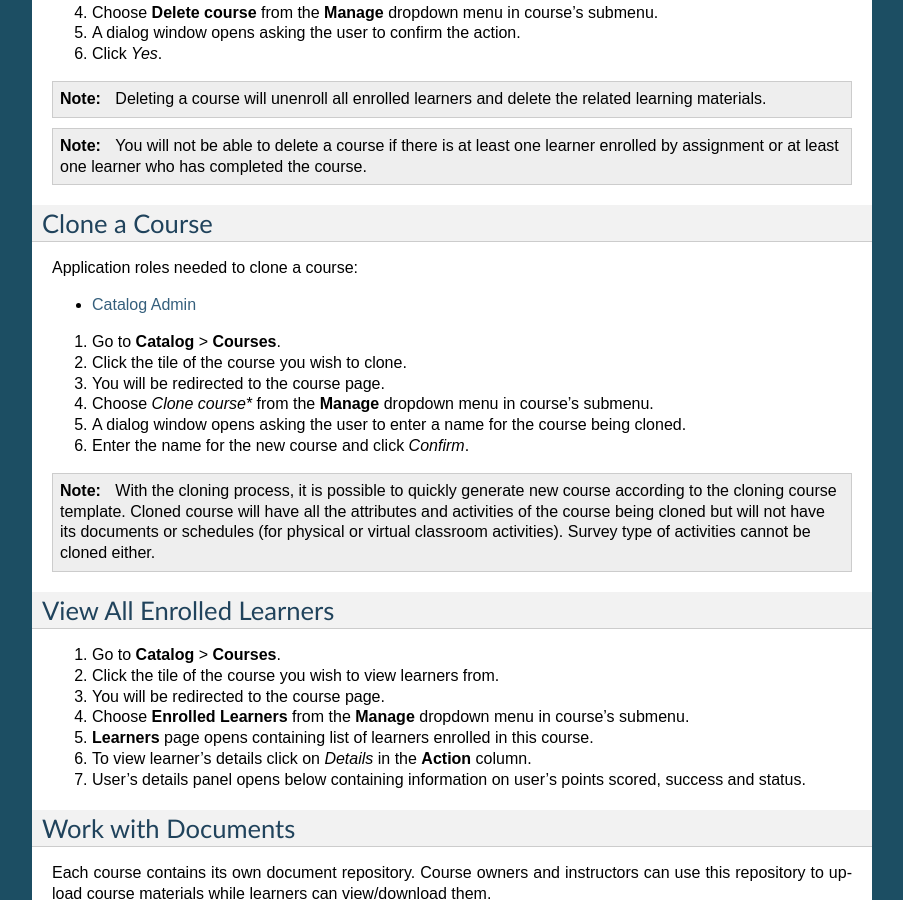
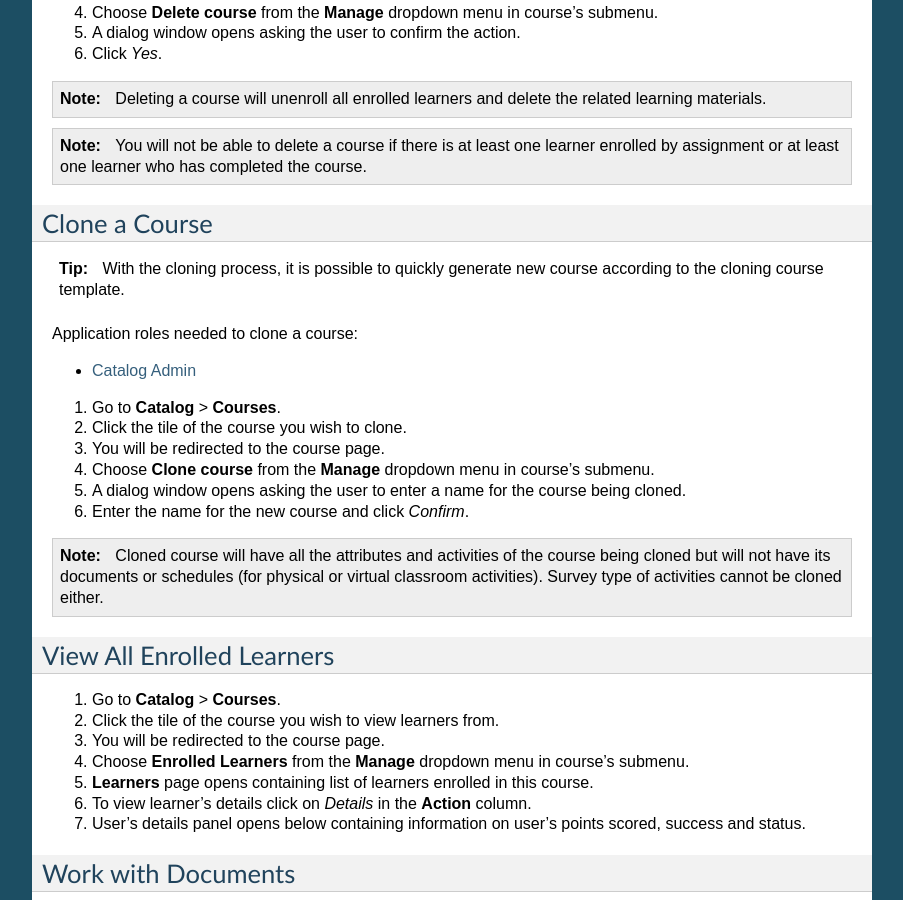
Before and after one commit to pslisko/performa365docs, a Sphinx documentation site: the page built from docs/howto/work_with_courses.rst, in a window 1280 px wide and 900 px high, scrolled down 2145 px. Shown: the whole window, without its empty margins (198-1101 px from the left). Built offline with Sphinx 7.4.7, drawn with Linux system fonts in a browser that asks for light colours; pages that are not in the unit, such as notebooks, are missing from menus; some of the changed lines change nothing that is shown.

Commit message:
Update work_with_courses.rst

```diff
--- a/docs/howto/work_with_courses.rst
+++ b/docs/howto/work_with_courses.rst
@@ -93,6 +93,8 @@ Application roles needed to delete a course:
 Clone a Course
 ******************
 
+.. tip::  With the cloning process, it is possible to quickly generate new course according to the cloning course template.
+
 Application roles needed to clone a course:
 
 * :ref:`Catalog Admin <catalog_administrator>`
@@ -101,11 +103,11 @@ Application roles needed to clone a course:
 #. Go to **Catalog** > **Courses**.
 #. Click the tile of the course you wish to clone.
 #. You will be redirected to the course page.
-#. Choose *Clone course** from the **Manage** dropdown menu in course's submenu.
+#. Choose **Clone course** from the **Manage** dropdown menu in course's submenu.
 #. A dialog window opens asking the user to enter a name for the course being cloned.
 #. Enter the name for the new course and click *Confirm*.
 
-.. note:: With the cloning process, it is possible to quickly generate new course according to the cloning course template. Cloned course will have all the attributes and activities of the course being cloned but will not have its documents or schedules (for physical or virtual classroom activities). Survey type of activities cannot be cloned either.
+.. note:: Cloned course will have all the attributes and activities of the course being cloned but will not have its documents or schedules (for physical or virtual classroom activities). Survey type of activities cannot be cloned either.
 
 View All Enrolled Learners
 ****************************
```
